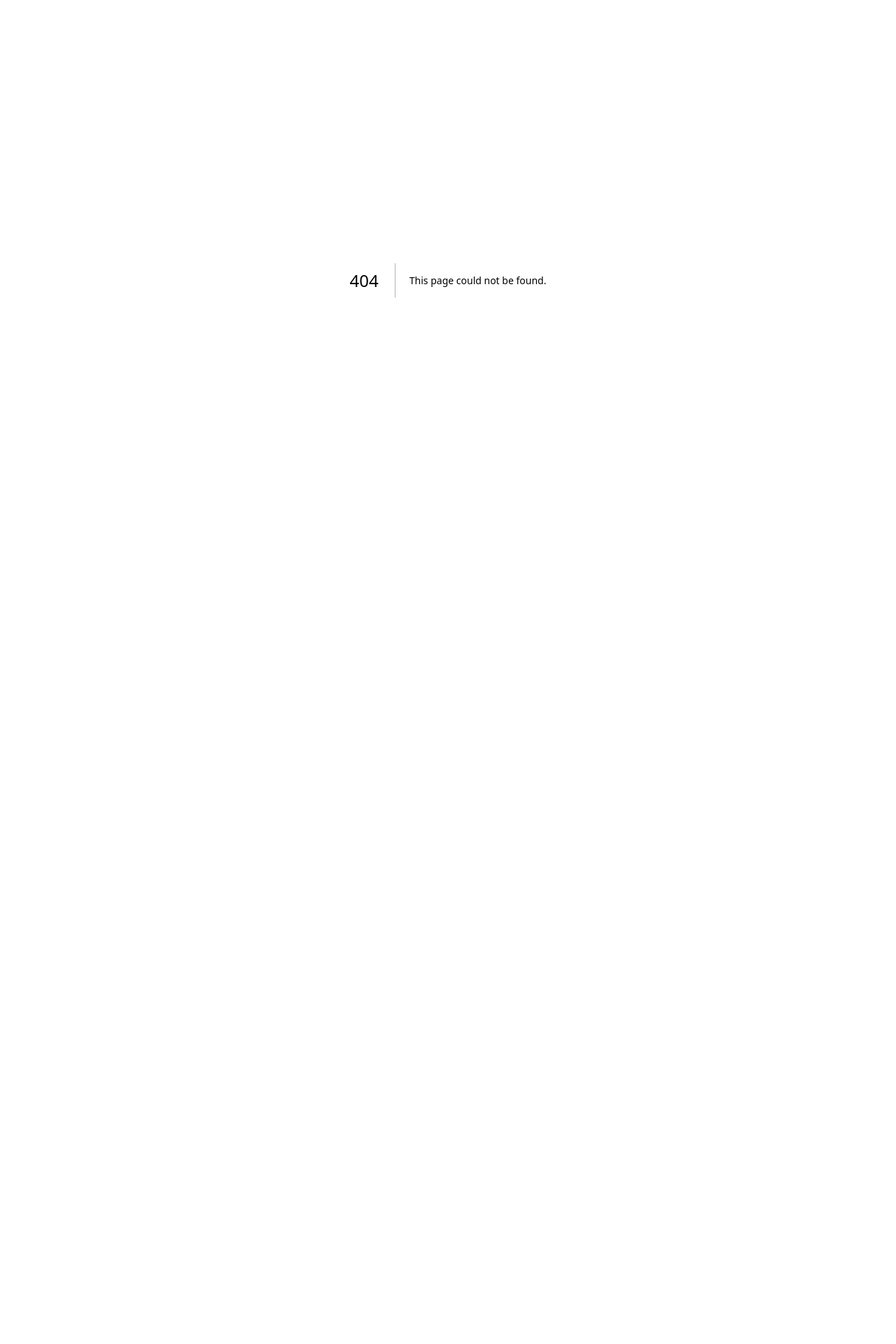
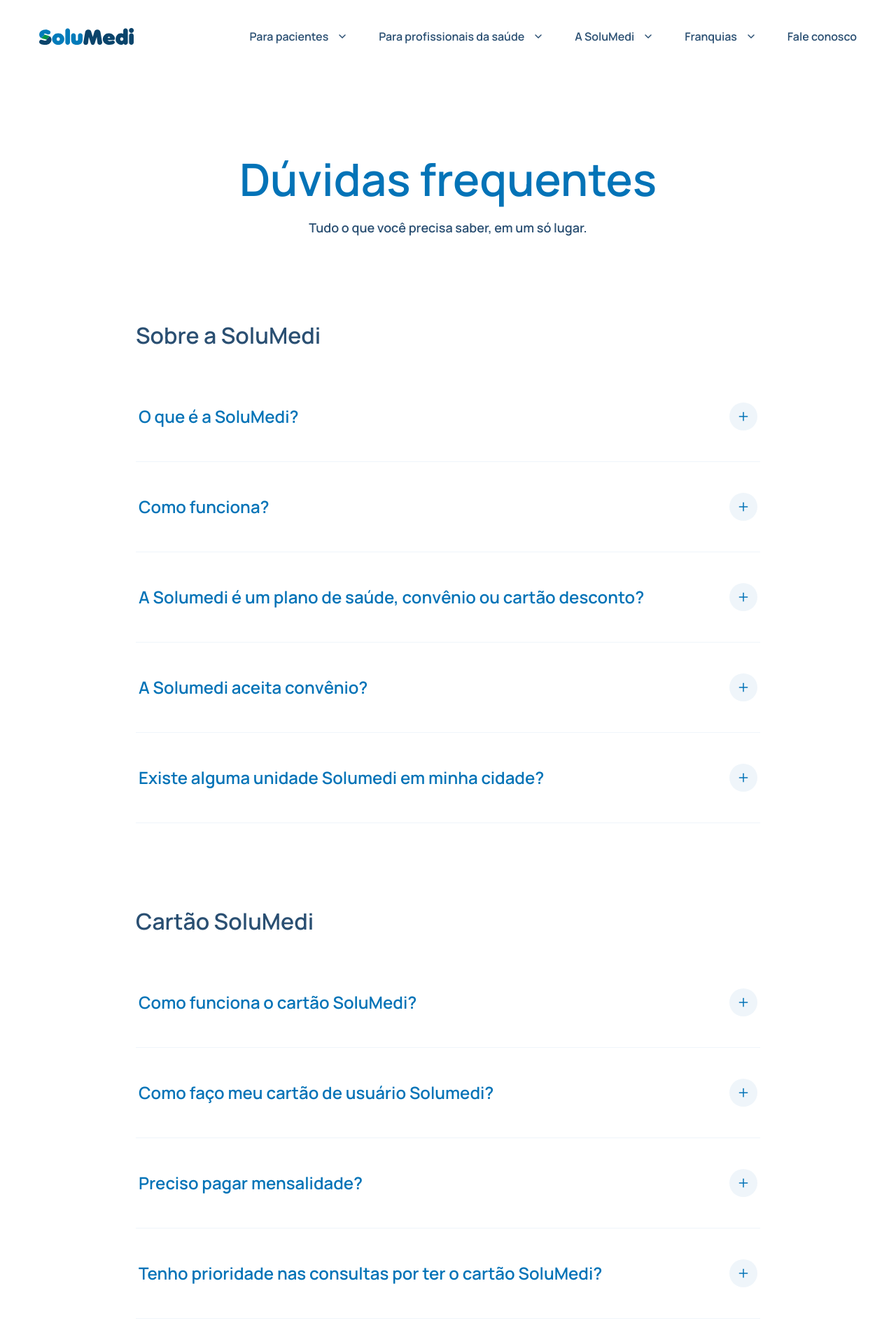
Before and after one commit to RamboGj/sol-ok, a Next.js app: page /faq in a window 1280 px wide. Before the commit this address had no page. Shown: the top 1920 px of the page at 70% size. Before the commit the page ends 800 px from the top, so only its background shows below. Built offline with nearby package versions, Linux system fonts and the light colour scheme.

Commit message:
feat: FAQ page

```diff
--- a/package.json
+++ b/package.json
@@ -9,6 +9,7 @@
     "lint": "next lint"
   },
   "dependencies": {
+    "@radix-ui/react-accordion": "^1.2.2",
     "@radix-ui/react-checkbox": "^1.1.3",
     "@radix-ui/react-navigation-menu": "^1.2.3",
     "@radix-ui/react-switch": "^1.1.2",
--- /dev/null
+++ b/src/app/faq/page.tsx
@@ -0,0 +1,187 @@
+import { ArrowRightIcon } from '@/components/@icons/arrow-right'
+import { DeleteIcon } from '@/components/@icons/delete'
+import { Button } from '@/components/@solumedi-ui/atoms/Button/Button'
+import { Heading } from '@/components/@solumedi-ui/atoms/Heading/Heading'
+import { IconButton } from '@/components/@solumedi-ui/atoms/IconButton/IconButton'
+import { Paragraph } from '@/components/@solumedi-ui/atoms/Paragraph/Paragraph'
+import { Footer } from '@/components/molecules/Footer/Footer'
+import { Header } from '@/components/molecules/Header/Header'
+
+import * as Accordion from '@radix-ui/react-accordion'
+
+export default function FAQPage() {
+  const sections = [
+    {
+      title: 'Sobre a SoluMedi',
+      questions: [
+        {
+          question: 'O que é a SoluMedi?',
+          answer: 'O que é a SoluMedi?',
+        },
+        {
+          question: 'Como funciona?',
+          answer: 'Como funciona?',
+        },
+        {
+          question:
+            'A Solumedi é um plano de saúde, convênio ou cartão desconto?',
+          answer:
+            'A Solumedi é um plano de saúde, convênio ou cartão desconto?',
+        },
+        {
+          question: 'A Solumedi aceita convênio?',
+          answer: 'A Solumedi aceita convênio?',
+        },
+        {
+          question: 'Existe alguma unidade Solumedi em minha cidade?',
+          answer: 'Existe alguma unidade Solumedi em minha cidade?',
+        },
+      ],
+    },
+    {
+      title: 'Cartão SoluMedi',
+      questions: [
+        {
+          question: 'Como funciona o cartão SoluMedi?',
+          answer: 'Como funciona o cartão SoluMedi?',
+        },
+        {
+          question: 'Como faço meu cartão de usuário Solumedi?',
+          answer: 'Como faço meu cartão de usuário Solumedi?',
+        },
+        {
+          question: 'Preciso pagar mensalidade?',
+          answer: 'Preciso pagar mensalidade?',
+        },
+        {
+          question: 'Tenho prioridade nas consultas por ter o cartão SoluMedi?',
+          answer: 'Tenho prioridade nas consultas por ter o cartão SoluMedi?',
+        },
+      ],
+    },
+    {
+      title: 'Agendamento de consultas e exames',
+      questions: [
+        {
+          question: 'Como agendo uma consulta, exame ou odontologia?',
+          answer: 'Como agendo uma consulta, exame ou odontologia?',
+        },
+        {
+          question: 'Posso realizar o agendamento por telefone ou whatsapp?',
+          answer: 'Posso realizar o agendamento por telefone ou whatsapp?',
+        },
+        {
+          question: 'Como obtenho informações sobre valores e especialidades?',
+          answer: 'Como obtenho informações sobre valores e especialidades?',
+        },
+        {
+          question: 'Como eu realizo o pagamento?',
+          answer: 'Como eu realizo o pagamento?',
+        },
+        {
+          question:
+            'Preciso da nota fiscal referente ao agendamento, quando ela será emitida?',
+          answer:
+            'Preciso da nota fiscal referente ao agendamento, quando ela será emitida?',
+        },
+        {
+          question:
+            'Caso não consiga comparecer à consulta ou exame, que já foi pago, como proceder?',
+          answer:
+            'Caso não consiga comparecer à consulta ou exame, que já foi pago, como proceder?',
+        },
+        {
+          question:
+            'Como proceder em caso de extravio do voucher? Como faço para obter uma segunda via?',
+          answer:
+            'Como proceder em caso de extravio do voucher? Como faço para obter uma segunda via?',
+        },
+        {
+          question:
+            'Quais são as regras em caso de desistência, cancelamento e reembolso de valores?',
+          answer:
+            'Quais são as regras em caso de desistência, cancelamento e reembolso de valores?',
+        },
+      ],
+    },
+  ]
+
+  return (
+    <>
+      <Header />
+
+      <section
+        id="faqSection"
+        className="max-w-[892px] mx-auto w-full mt-[120px]"
+      >
+        <div className="flex flex-col items-center gap-y-6">
+          <Heading variant="h1">Dúvidas frequentes</Heading>
+
+          <Paragraph className="text-blue500" size="md">
+            Tudo o que você precisa saber, em um só lugar.
+          </Paragraph>
+        </div>
+
+        <div className="flex flex-col gap-y-[120px] mt-[120px] list-none">
+          {sections.map(({ questions, title }) => {
+            return (
+              <section id={title} key={title}>
+                <Heading className="text-blue500" variant="h3">
+                  {title}
+                </Heading>
+
+                <Accordion.Root
+                  className="w-full block list-none mt-8"
+                  collapsible
+                  type="single"
+                >
+                  {questions.map(({ answer, question }) => {
+                    return (
+                      <li key={answer}>
+                        <Accordion.Item
+                          className="py-10 w-full border-b border-blue100 group"
+                          value={question}
+                        >
+                          <Accordion.Trigger className="w-full p-1 flex items-center gap-x-4">
+                            <Heading
+                              className="text-left flex flex-1"
+                              variant="h4"
+                            >
+                              {question}
+                            </Heading>
+
+                            <IconButton
+                              variant="light-blue"
+                              icon={<DeleteIcon className="rotate-45" />}
+                            />
+                          </Accordion.Trigger>
+                          <Accordion.Content className="overflow-hidden px-1 data-[state=closed]:animate-slideUp data-[state=open]:animate-slideDown">
+                            <Paragraph size="sm" className="text-blue500">
+                              {answer}
+                            </Paragraph>
+                          </Accordion.Content>
+                        </Accordion.Item>
+                      </li>
+                    )
+                  })}
+                </Accordion.Root>
+              </section>
+            )
+          })}
+        </div>
+      </section>
+
+      <section className="mx-[210px] py-20" id="doubtsRemaining">
+        <div className="w-full bg-blue100 h-[224px] rounded-[24px] flex items-center justify-between px-20">
+          <Heading className="text-blue500" variant="h3">
+            Ainda tem dúvidas?
+          </Heading>
+
+          <Button label="Fale conosco" icon={<ArrowRightIcon />} />
+        </div>
+      </section>
+
+      <Footer />
+    </>
+  )
+}
--- a/src/app/politica-de-privacidade/_components/PrivacyPolicyContent/PrivacyPolicyContent.tsx
+++ b/src/app/politica-de-privacidade/_components/PrivacyPolicyContent/PrivacyPolicyContent.tsx
@@ -97,7 +97,7 @@
   ]
 
   return (
-    <main className="flex flex-col max-w-[892px] mx-auto mt-[325px] mb-[120px]">
+    <main className="flex flex-col md:max-w-[768px] xl:max-w-[892px] mx-6 sm:mx-12 lg:mx-auto mt-[245px] xl:mt-[325px] mb-[120px]">
       <Heading variant="h1">Política de Privacidade</Heading>
       <Paragraph className="block mt-6 text-blue500" size="md">
         Última atualização em 17 Maio de 2022
--- a/tailwind.config.ts
+++ b/tailwind.config.ts
@@ -101,6 +101,14 @@
           from: { opacity: '1' },
           to: { opacity: '0' },
         },
+        slideDown: {
+          from: { height: '0px' },
+          to: { height: 'var(--radix-accordion-content-height)' },
+        },
+        slideUp: {
+          from: { height: 'var(--radix-accordion-content-height)' },
+          to: { height: '0px' },
+        },
       },
     },
     animation: {
@@ -112,6 +120,8 @@
       enterFromRight: 'enterFromRight 250ms ease',
       exitToLeft: 'exitToLeft 250ms ease',
       exitToRight: 'exitToRight 250ms ease',
+      slideDown: 'slideDown 300ms cubic-bezier(0.87, 0, 0.13, 1)',
+      slideUp: 'slideUp 300ms cubic-bezier(0.87, 0, 0.13, 1)',
     },
   },
   // plugins: [
```
Also changed, not shown: 1 other file (tests, documents, lock files or other folders).
